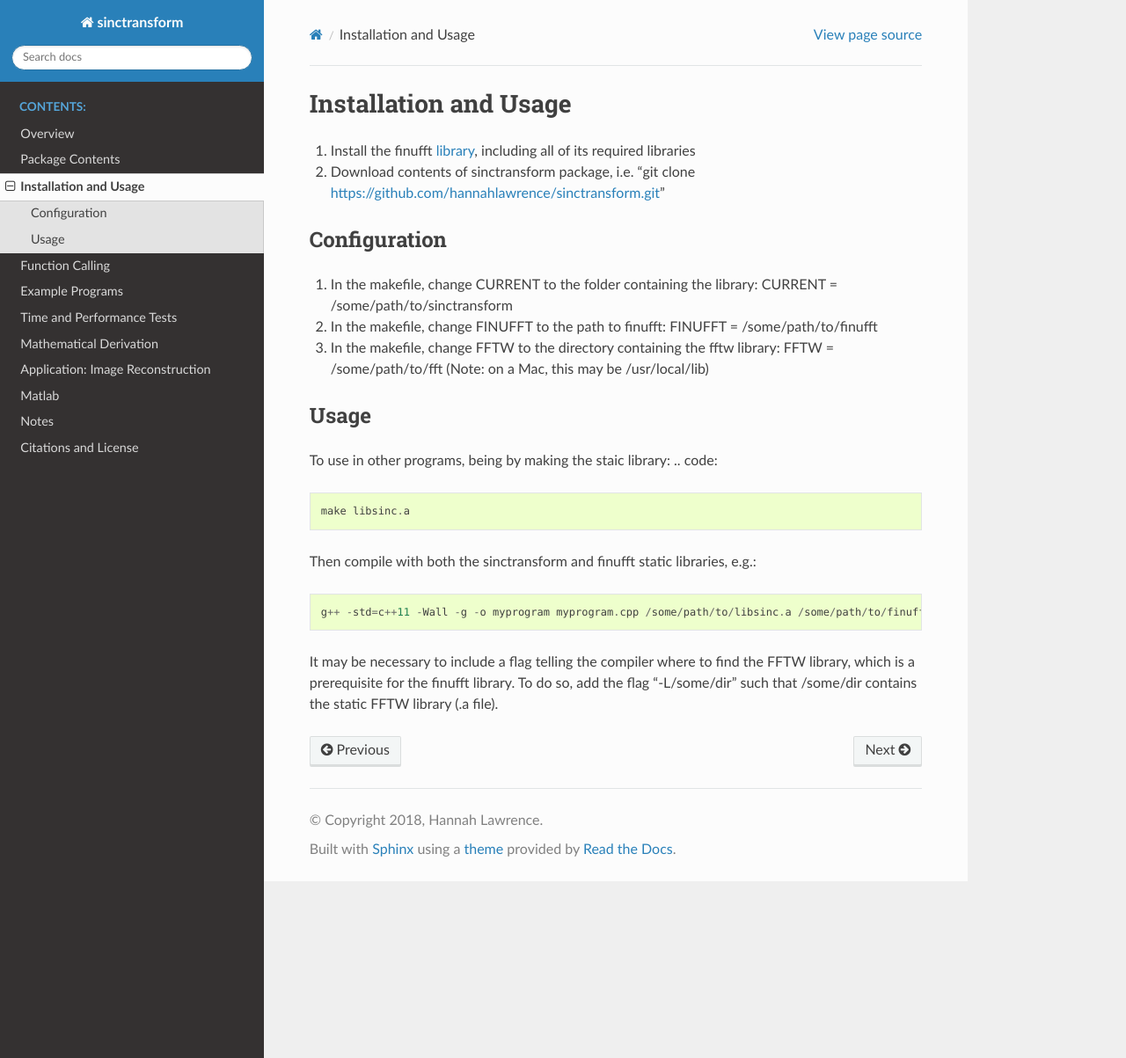
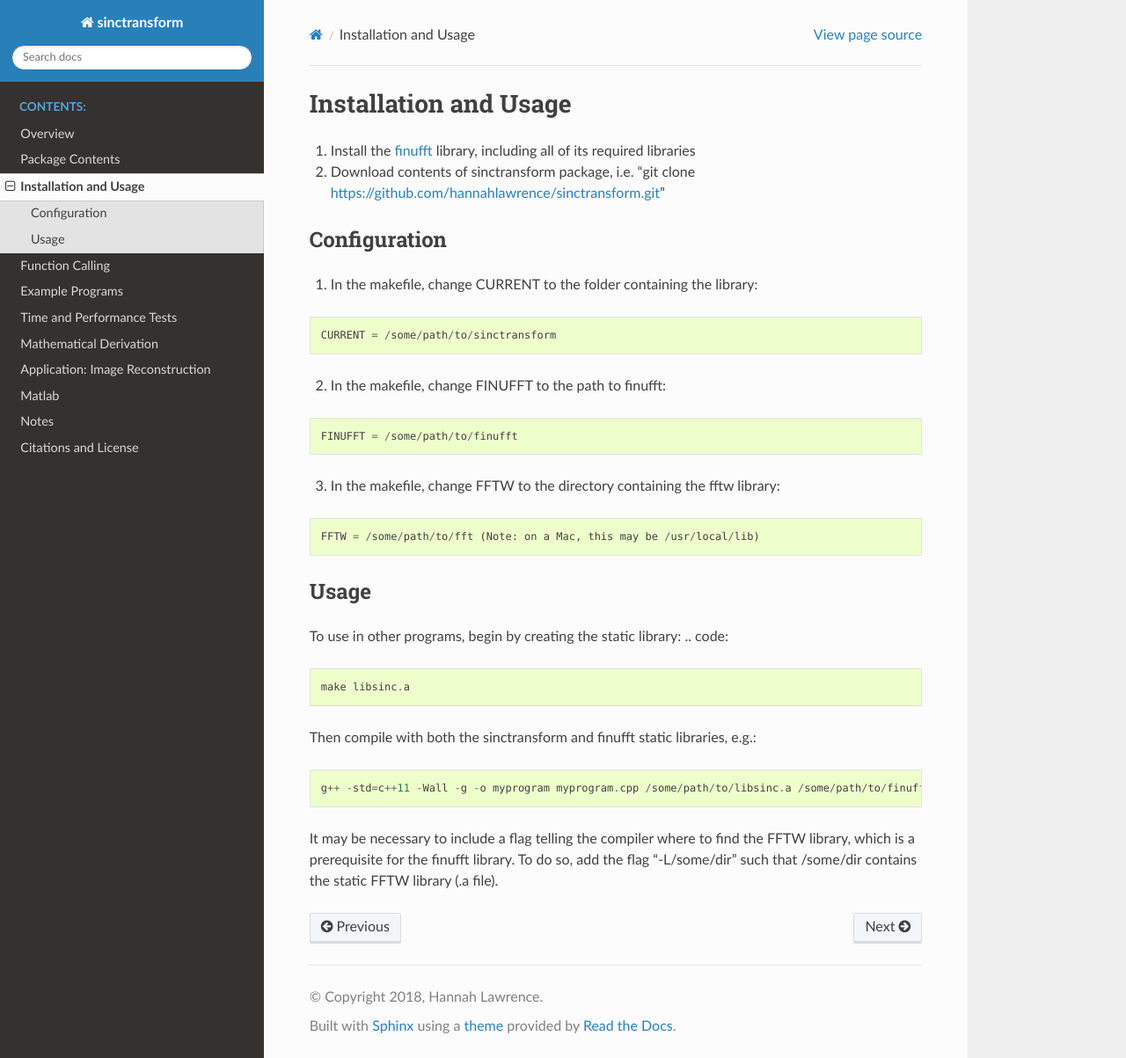
Before and after one commit to hannahlawrence/sinctransform, a Sphinx documentation site: the page built from docs/Installation.rst, in a window 1280 px wide and 1203 px high. Shown: the whole window at 88% size. Built offline with Sphinx 7.4.7 and the Read the Docs theme 2.0.0, drawn with Linux system fonts in a browser that asks for light colours.

Commit message:
more doc updates

```diff
--- a/docs/Installation.rst
+++ b/docs/Installation.rst
@@ -1,22 +1,36 @@
 Installation and Usage
 =========================================
 
-1. Install the finufft library_, including all of its required libraries
+1. Install the finufft_ library, including all of its required libraries
 2. Download contents of sinctransform package, i.e. "git clone https://github.com/hannahlawrence/sinctransform.git"
 
-.. _library: https://github.com/ahbarnett/finufft
+.. _finufft: https://github.com/ahbarnett/finufft
 
 Configuration
 ---------------
 
-1. In the makefile, change CURRENT to the folder containing the library: CURRENT = /some/path/to/sinctransform
-2. In the makefile, change FINUFFT to the path to finufft: FINUFFT = /some/path/to/finufft
-3. In the makefile, change FFTW to the directory containing the fftw library: FFTW = /some/path/to/fft (Note: on a Mac, this may be /usr/local/lib)
+1. In the makefile, change CURRENT to the folder containing the library:
+
+.. code::
+
+	CURRENT = /some/path/to/sinctransform
+
+2. In the makefile, change FINUFFT to the path to finufft:
+
+.. code::
+
+	FINUFFT = /some/path/to/finufft
+
+3. In the makefile, change FFTW to the directory containing the fftw library:
+
+.. code::
+
+	FFTW = /some/path/to/fft (Note: on a Mac, this may be /usr/local/lib)
 
 Usage
 ----------------
 
-To use in other programs, being by making the staic library:
+To use in other programs, begin by creating the static library:
 .. code::
 
 	make libsinc.a
```
Also changed, not shown: README.md (+1 -1 lines), docs/Tests.rst (+8 -1 lines), docs/index.rst (line endings or trailing spaces).
